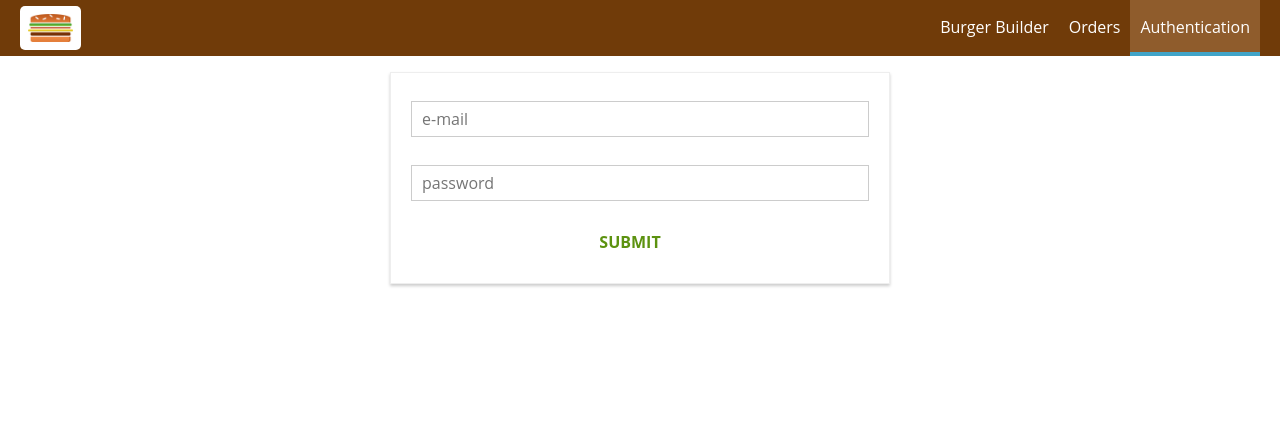
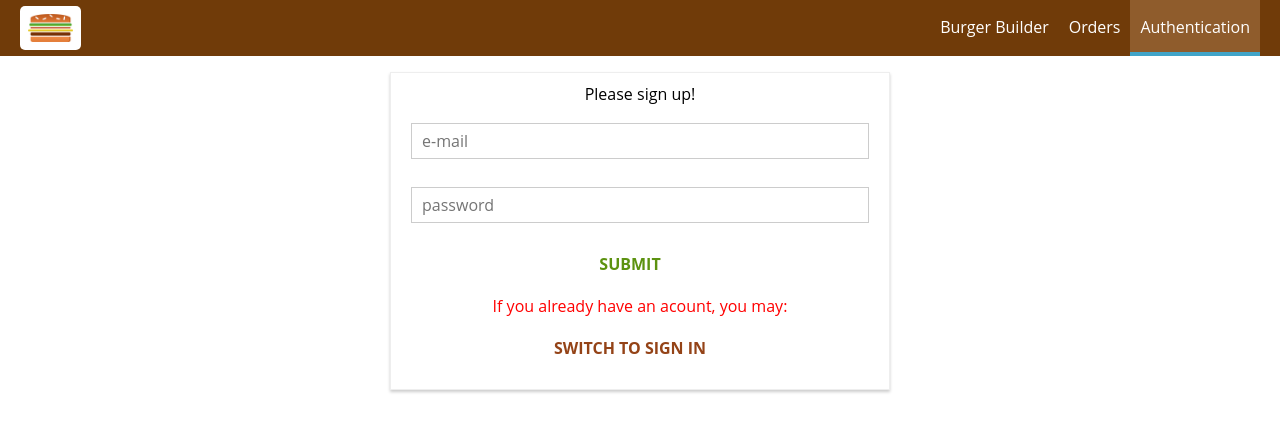
Before and after one commit to footios/burger-redux-15, a React (Create React App) app: page /auth in a window 1280 px wide. Shown: the top 432 px of the page. Built offline with nearby package versions, Linux system fonts and the light colour scheme.

Commit message:
350. sign in added

```diff
--- a/src/containers/Auth/Auth.js
+++ b/src/containers/Auth/Auth.js
@@ -1,12 +1,12 @@
 import React, { Component } from 'react';
-import { connect } from 'react-redux'
+import { connect } from 'react-redux';
 
-import Input from '../../components/UI/Input/Input'
-import Button from '../../components/UI/Button/Button'
+import Input from '../../components/UI/Input/Input';
+import Button from '../../components/UI/Button/Button';
 
 import classes from './Auth.module.css';
 
-import * as actions from '../../store/actions'
+import * as actions from '../../store/actions';
 
 class Auth extends Component {
 	state = {
@@ -34,12 +34,13 @@ class Auth extends Component {
 				value: '',
 				validation: {
 					required: true,
-                    minLength: 6,
+					minLength: 6
 				},
 				touched: false,
 				valid: false
 			}
-		}
+		},
+		isSignup: true
 	};
 
 	checkValidity(value, rules) {
@@ -50,11 +51,11 @@ class Auth extends Component {
 		}
 
 		if (rules.minLength) {
-			isValid = value.length >= rules.minLength && isValid
+			isValid = value.length >= rules.minLength && isValid;
 		}
 
 		if (rules.maxLength) {
-			isValid = value.length <= rules.maxLength && isValid
+			isValid = value.length <= rules.maxLength && isValid;
 		}
 
 		return isValid;
@@ -69,18 +70,26 @@ class Auth extends Component {
 				valid: this.checkValidity(event.target.value, this.state.controls[controlName].validation),
 				touched: true
 			}
-			}
+		};
 
-		this.setState({controls: updatedControls})
-	}
+		this.setState({ controls: updatedControls });
+	};
 
 	submitHandler = (event) => {
 		event.preventDefault();
 		const email = this.state.controls.email.value;
 		const password = this.state.controls.password.value;
-		this.props.onAuth(email, password)
-	}
+		const isSignup = this.state.isSignup
+		this.props.onAuth(email, password, isSignup);
+	};
 
+	switchAuthModeHandler = () => {
+		this.setState((prevState) => {
+			return {
+				isSignup: !prevState.isSignup
+			};
+		});
+	};
 	render() {
 		const controlsArray = [];
 		for (const key in this.state.controls) {
@@ -91,9 +100,7 @@ class Auth extends Component {
 				});
 			}
 		}
-		let form = (
-			<form onSubmit={this.submitHandler} >
-				{controlsArray.map((control) => (
+		let form = controlsArray.map((control) => (
 			<Input
 				key={control.id}
 				elementType={control.config.elementType}
@@ -103,27 +110,46 @@ class Auth extends Component {
 				touched={control.config.touched}
 				changed={(event) => this.inputChangeHandler(event, control.id)}
 			/>
-				))}
-				<Button btnType="Success">SUBMIT</Button>
-			</form>
-		);
+		));
 		// if (this.props.loading) {
 		// 	form = <Spinner />;
 		// }
-		return <div className={classes.Auth}>{form}</div>;
+		return (
+			<div className={classes.Auth}>
+				<form onSubmit={this.submitHandler}>
+					<label>{this.state.isSignup ? 'Please sign up!' : 'Please sign in!'}</label>
+					{form}
+					<Button btnType="Success">SUBMIT</Button>
+				</form>
+				<div>
+					<span style={{color:'red'}}>
+						{
+							this.state.isSignup
+							?
+							'If you already have an acount, you may:'
+							:
+							'If you don\'t have an acount, you may:'
+						}
+					</span>
+				</div>
+				<Button btnType="Danger" clicked={this.switchAuthModeHandler}>
+					SWITCH TO {this.state.isSignup ? 'SIGN IN' : 'SIGN UP'}
+				</Button>
+			</div>
+		);
 	}
 }
 
-const mapStateToProps = state => {
+const mapStateToProps = (state) => {
 	return {
 		loading: state.auth.loading
-	}
-}
+	};
+};
 
-const mapDispatchToProps = dispatch => {
+const mapDispatchToProps = (dispatch) => {
 	return {
-		onAuth: (email, password) => dispatch(actions.auth(email, password))
-	}
-}
+		onAuth: (email, password, isSignup) => dispatch(actions.auth(email, password, isSignup))
+	};
+};
 
 export default connect(mapStateToProps, mapDispatchToProps)(Auth);
--- a/src/store/actions/AuthActions.js
+++ b/src/store/actions/AuthActions.js
@@ -21,10 +21,13 @@ export const authFail = (error) => {
     }
 }
 
-export const auth = (email, password) => {
+export const auth = (email, password, isSignup) => {
     return dispatch => {
         dispatch(authStart());
-        const URL = 'https://www.googleapis.com/identitytoolkit/v3/relyingparty/signupNewUser?key=AIzaSyDutyh3MQSQI_Du4FRSvPU7XAYwVTOBVfQ'
+        let URL = 'https://www.googleapis.com/identitytoolkit/v3/relyingparty/signupNewUser?key=AIzaSyDutyh3MQSQI_Du4FRSvPU7XAYwVTOBVfQ'
+        if (!isSignup) {
+            URL = 'https://www.googleapis.com/identitytoolkit/v3/relyingparty/verifyPassword?key=AIzaSyDutyh3MQSQI_Du4FRSvPU7XAYwVTOBVfQ'
+        }
         const authData = {
             email: email,
             password: password,
```
Lines whose indentation alone changed are shown as unchanged.
